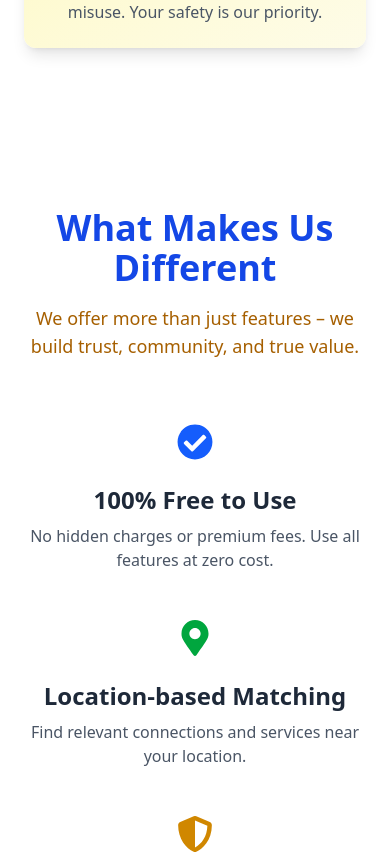
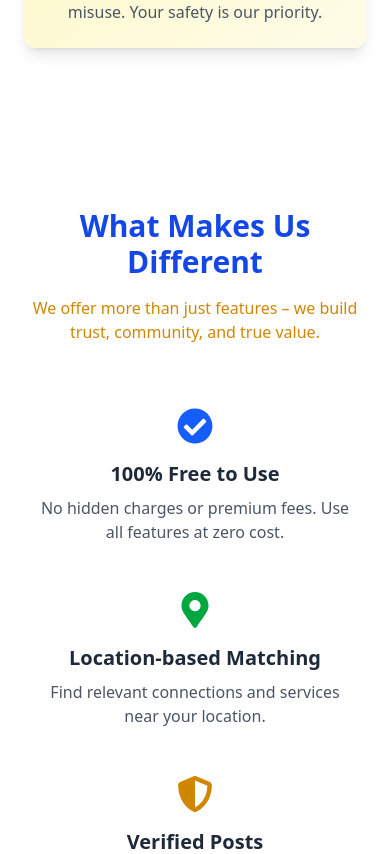
Before and after one commit to mdirtezasaquib/Lost-Found, a React (Vite) app: page / in a window 390 px wide. Shown: the part 7443-8297 px from the top of the page. Built offline with nearby package versions, Linux system fonts and the light colour scheme.

Commit message:
recommit'

```diff
--- a/src/components/Navbar.jsx
+++ b/src/components/Navbar.jsx
@@ -19,7 +19,7 @@ export default function Navbar() {
   return (
     <>
 
-      <nav className="bg-gradient-to-tr from-yellow-400 via-yellow-500 to-yellow-600 shadow-lg fixed w-full z-50">
+      <nav className="bg-gradient-to-tr from-yellow-400 via-yellow-500 to-yellow-600 shadow-lg fixed w-full z-50 ">
         <div className="max-w-7xl mx-auto px-4 flex justify-between h-16 items-center">
 
           <div className="flex items-center space-x-2 text-white font-bold text-xl">
--- a/src/pages/WhatMakesUsDifferent.jsx
+++ b/src/pages/WhatMakesUsDifferent.jsx
@@ -31,15 +31,17 @@ const features = [
 
 const WhatMakesUsDifferent = () => {
   return (
-    <section className="bg-white py-20 px-6">
-      <div className="text-center mb-16">
-        <h2 className="text-4xl font-bold text-blue-700">What Makes Us Different</h2>
-        <p className="mt-4 text-lg text-yellow-700 max-w-2xl mx-auto">
+    <section className="bg-white py-20 px-4 sm:px-6 lg:px-8 overflow-x-hidden">
+      <div className="text-center mb-16 px-2">
+        <h2 className="text-3xl sm:text-4xl font-bold text-blue-700">
+          What Makes Us Different
+        </h2>
+        <p className="mt-4 text-base sm:text-lg text-yellow-600 max-w-2xl mx-auto">
           We offer more than just features – we build trust, community, and true value.
         </p>
       </div>
 
-      <div className="space-y-12 max-w-5xl mx-auto">
+      <div className="space-y-12 max-w-5xl mx-auto w-full">
         {features.map((feature, index) => (
           <motion.div
             key={index}
@@ -47,13 +49,17 @@ const WhatMakesUsDifferent = () => {
             whileInView={{ opacity: 1, x: 0 }}
             transition={{ duration: 0.5, delay: index * 0.1 }}
             viewport={{ once: true }}
-            className={`flex flex-col sm:flex-row items-center gap-6 ${index % 2 === 0 ? '' : 'sm:flex-row-reverse'}`}
+            className={`flex flex-col sm:flex-row items-center gap-4 sm:gap-6 px-4 ${
+              index % 2 === 0 ? '' : 'sm:flex-row-reverse'
+            }`}
           >
-            <div className={`text-4xl sm:text-5xl ${feature.accent}`}>
+            <div className={`text-4xl sm:text-5xl ${feature.accent} shrink-0`}>
               <feature.icon />
             </div>
-            <div className="text-center sm:text-left sm:max-w-md">
-              <h3 className="text-2xl font-semibold text-gray-800">{feature.title}</h3>
+            <div className="text-center sm:text-left max-w-full sm:max-w-md">
+              <h3 className="text-xl sm:text-2xl font-semibold text-gray-800">
+                {feature.title}
+              </h3>
               <p className="text-gray-600 mt-2">{feature.description}</p>
             </div>
           </motion.div>
```
